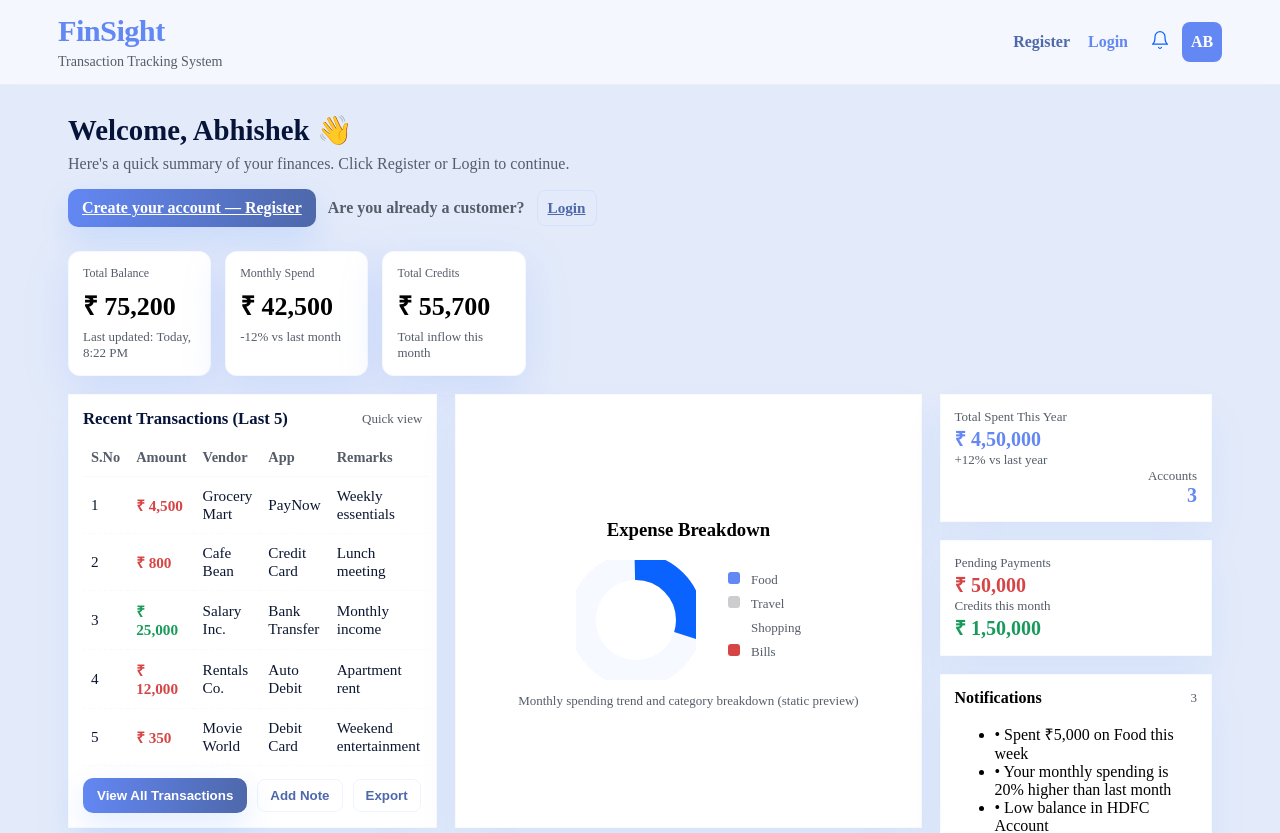
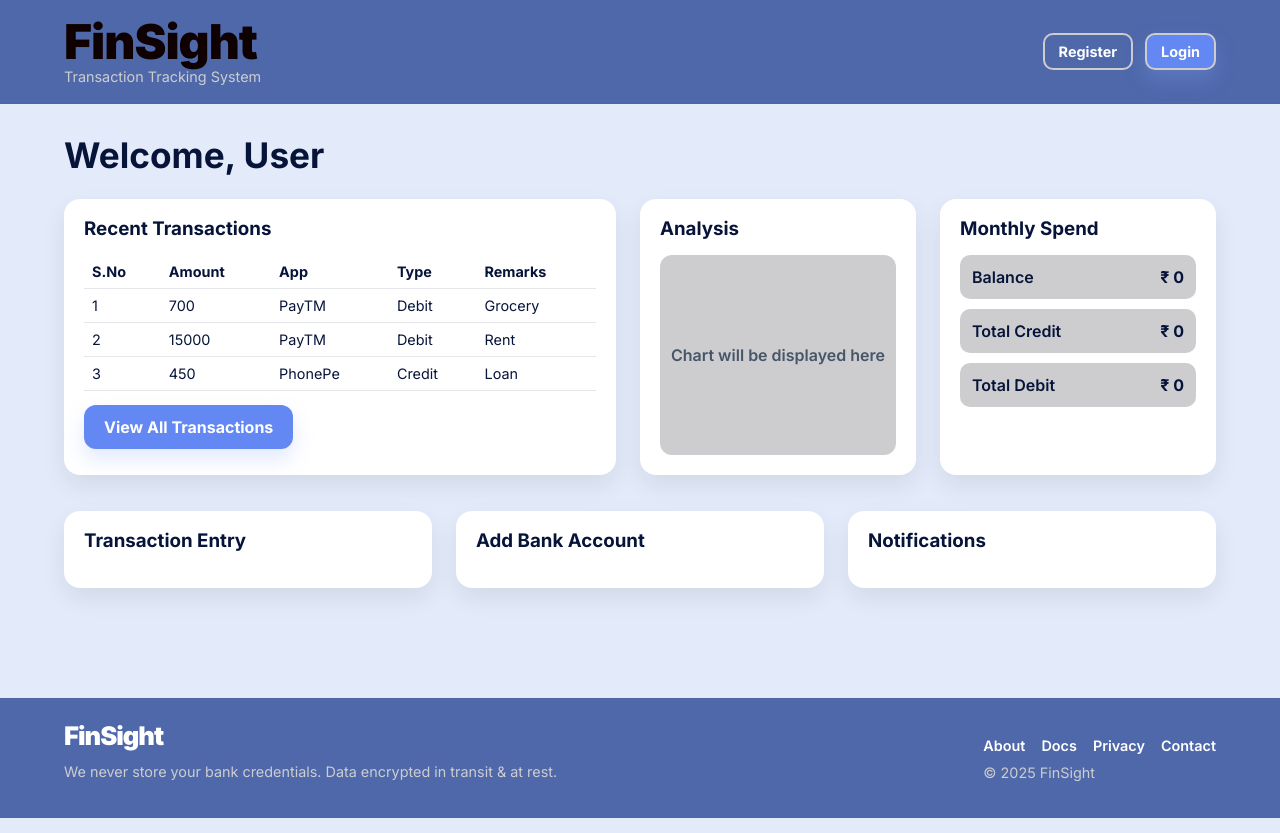
Before and after one commit to abhishekhegde12/FinSight, an Angular app: page /user-dashboard in a window 1280 px wide. Shown: the top 833 px of the page. Built offline with nearby package versions, Linux system fonts and the light colour scheme.

Commit message:
dashboardUpdates after reset

```diff
--- a/package.json
+++ b/package.json
@@ -43,6 +43,7 @@
     "@types/express": "^5.0.1",
     "@types/jasmine": "~5.1.0",
     "@types/node": "^20.17.19",
+    "baseline-browser-mapping": "^2.9.11",
     "jasmine-core": "~5.9.0",
     "karma": "~6.4.0",
     "karma-chrome-launcher": "~3.2.0",
--- a/src/app/dashboard/dashboard.css
+++ b/src/app/dashboard/dashboard.css
@@ -1,145 +1,300 @@
-/* src/app/welcome/welcome.component.css */
+/* src/app/welcome/welcome.css */
 
-/* palette / base */
-:root{
-  --primary: #0b63ff;
-  --primary-2: #063f9a;
-  --accent: #06b6d4;
-  --gold: #f59e0b;
-  --muted: #50565f;
-  --card: #ffffff;
-  --shadow-primary: rgba(11,99,255,0.06);
-  --radius: 14px;
+/* load Inter for good typography */
+@import url('https://fonts.googleapis.com/css2?family=Inter:wght@300;400;600;700;800;900&display=swap');
+
+*, *::before, *::after { box-sizing: border-box; }
+
+:host {
+  display: block;
+  min-height: 100vh;
 }
 
-* { box-sizing: border-box; }
-html, body { height: 100%; }
 body {
   margin: 0;
-  font-family: "Inter", system-ui, -apple-system, "Segoe UI", Roboto, Arial;
-  background: linear-gradient(180deg,#fbfdff,#f6f9ff);
-  color: #07143a;
-  -webkit-font-smoothing: antialiased;
-  -moz-osx-font-smoothing: grayscale;
+  line-height: 1.5;
 }
 
-/* header */
-header { background: rgba(255,255,255,0.6); backdrop-filter: blur(6px); border-bottom: 1px solid rgba(7,20,58,0.04); position: sticky; top: 0; z-index: 60; }
-header .container { max-width: 1200px; margin: 0 auto; padding: 14px 18px; display:flex; align-items:center; justify-content:space-between; }
-.brand-wrap { text-align: left; flex: 1; }
-.brand { font-weight: 900; font-size: 1.9rem; color: var(--primary); letter-spacing: -0.6px; }
-.tagline { color: var(--muted); font-size: 0.88rem; margin-top: 4px; }
-.header-right { display:flex; gap:12px; align-items:center; }
-.avatar { width:40px; height:40px; border-radius:8px; background:var(--primary); color:#fff; display:flex; align-items:center; justify-content:center; font-weight:900; }
+:host, body {
+  font-family: 'Inter', system-ui, -apple-system, "Segoe UI", Roboto, Arial, sans-serif;
+  color: var(--text-dark);
+}
+h1, h2, h3, h4 { color: var(--text-dark); line-height: 1.1; margin-top: 0; }
+h1 { font-size: clamp(2rem, 5vw, 3.2rem); margin-bottom: 0.5em; }
+h2 { font-size: clamp(1.5rem, 3.5vw, 2.2rem); margin-bottom: 0.8em; }
+a{ text-decoration:none; color:inherit; }
 
-/* anchor styles */
-.header-right a { text-decoration: none; font-weight: 700; }
-.link-register { color: var(--primary-2); margin-right:6px; }
-.link-login { color: var(--primary); margin-right:10px; }
-
-/* layout wrapper */
-.main { max-width: 1180px; margin: 22px auto; padding: 6px 18px 48px; }
-
-/* welcome row */
-.welcome-row { display:flex; gap:24px; align-items:flex-start; justify-content:space-between; flex-wrap:wrap; }
-.welcome-left { flex: 1 1 58%; min-width:280px; }
-.welcome-title { margin: 0; font-size: 1.8rem; font-weight: 900; color: #07143a; }
-.welcome-sub { margin: 8px 0 0; color: var(--muted); }
-
-/* CTA inline */
-.cta-inline { margin-top: 16px; display:flex; align-items:center; gap:12px; flex-wrap:wrap; }
-.btn { padding: 10px 14px; border-radius: 10px; font-weight: 800; cursor: pointer; border: 0; }
-.btn-primary { background: linear-gradient(90deg, var(--primary), var(--primary-2)); color: #fff; box-shadow: 0 12px 32px rgba(11,99,255,0.12); }
-.btn-outline { background: transparent; border: 1px solid rgba(11,99,255,0.07); color: var(--primary-2); padding: 8px 12px; border-radius: 8px; }
-.btn.small { padding: 8px 10px; font-size: 0.95rem; }
-.already { color: var(--muted); font-weight: 700; }
-
-/* KPI Row */
-.kpi-row { display:flex; gap:14px; align-items:stretch; flex:0 1 40%; justify-content:flex-end; min-width:260px; }
-.kpi-card { background: var(--card); border-radius: 12px; padding: 14px; width: 220px; box-shadow: 0 14px 40px var(--shadow-primary); border:1px solid rgba(11,99,255,0.04); }
-.kpi-label { font-size: 12px; color: var(--muted); margin-bottom: 6px; }
-.kpi-value { font-weight: 800; font-size: 20px; }
-.kpi-value.large { font-size: 26px; }
-.kpi-meta { color: var(--muted); font-size: 13px; margin-top: 6px; }
-
-/* dashboard grid */
-.dashboard-grid { display:grid; gap:18px; grid-template-columns: 1fr; margin-top:18px; }
-
-/* responsive grid placements for large screens */
-@media(min-width:1024px){
-  .dashboard-grid { grid-template-columns: repeat(12, 1fr); grid-auto-rows: minmax(120px, auto); }
-  .box-recent { grid-column: 1 / span 4; grid-row: 1 / span 2; }
-  .box-analysis { grid-column: 5 / span 5; grid-row: 1 / span 2; }
-  .right-stack { grid-column: 10 / span 3; grid-row: 1 / span 3; display:flex; flex-direction:column; gap:18px; }
-  .action-boxes { grid-column: 1 / span 9; display:grid; grid-template-columns: repeat(3,1fr); gap:18px; }
+.main {
+  max-width: 1300px;
+  margin: 0 auto;
+  padding: 36px 5vw 64px;
 }
 
-/* tablet */
-@media(min-width:768px) and (max-width:1023px){
-  .dashboard-grid { grid-template-columns: repeat(2, 1fr); }
-  .box-recent { grid-column: 1 / span 2; }
-  .box-analysis { grid-column: 1 / span 2; }
-  .right-stack { grid-column: 2 / span 1; }
-  .action-boxes { grid-column: 1 / span 2; grid-template-columns: repeat(3,1fr); }
+.topnav {
+  display:flex;
+  align-items:center;
+  justify-content:space-between;
+  gap:20px;
+  padding:18px 5vw;
+  background: var(--primary-2); /* Dark Blue Header BG */
+  backdrop-filter: blur(4px);
+  border-bottom: 1px solid rgba(13, 31, 85, 0.04);
+  position: sticky;
+  top: 0;
+  z-index: 60;
+}
+.brand-wrap{
+  text-align:left;
+  flex:0 0 auto;
+  display: flex;
+  flex-direction: column;
+}
+.brand{
+  font-weight:900;
+  font-size:3rem;
+  color:#0f0101; /* FINISHED BRAND COLOR: #0F0101 */
+  letter-spacing:-1px;
+  line-height: 1;
+}
+.tagline{
+  color:var(--accent); /* Light blue for tagline */
+  font-size:0.9rem;
+  margin-top:2px;
+}
+.header-cta{ display:flex; gap:12px; align-items:center; }
+.header-cta .btn {
+  padding: 8px 14px;
+  border-radius: 10px;
+  font-size: 0.9rem;
+  color: var(--card); /* Ensure header links are white */
+  border-color: var(--accent);
+  cursor: pointer;
+}
+.header-cta .btn-primary {
+  background: var(--primary);
+  color: var(--card);
 }
 
-/* card base */
-.content-box { background: var(--card); border-radius: var(--radius); padding: 14px; box-shadow: 0 20px 40px rgba(11,99,255,0.06); border: 1px solid rgba(11,99,255,0.03); }
-.card-header { margin-bottom: 10px; display:flex; align-items:center; justify-content:space-between; }
+/* --- BUTTONS & CTAS --- */
+.btn{
+  display:inline-flex;
+  align-items:center;
+  justify-content:center;
+  gap:8px;
+  padding:10px 18px;
+  border-radius:12px;
+  cursor:pointer;
+  font-weight:700;
+  white-space: nowrap;
+  transition: all 0.2s;
+  border: 2px solid transparent;
+}
+.btn-primary{
+  background: var(--primary);
+  color:var(--card);
+  box-shadow: 0 10px 20px var(--shadow-primary);
+}
+.btn-primary:hover{ background: var(--primary-2); }
 
-/* transactions table */
-.box-recent h3 { margin: 0; font-size: 1.05rem; color: #07143a; }
-.tx-table { width: 100%; border-collapse: collapse; font-size: 0.95rem; color: #0b1730; margin-top: 8px; }
-.tx-table thead th { text-align: left; padding: 10px 8px; color: var(--muted); font-size: 0.9rem; font-weight: 700; border-bottom: 1px solid rgba(11,99,255,0.03); }
-.tx-table tbody td { padding: 10px 8px; border-bottom: 1px dashed rgba(11,99,255,0.03); }
-.amt.debit { color: #d64545; font-weight: 700; }
-.amt.credit { color: #1a9a5a; font-weight: 700; }
+.btn-outline{
+  background: transparent;
+  border-color: var(--primary);
+  color: var(--primary-2);
+}
+.btn-outline:hover{
+  background: var(--accent);
+  color: var(--text-dark);
+}
 
-.tx-actions { display:flex; gap:10px; margin-top:12px; align-items:center; flex-wrap:wrap; }
+.btn-accent{
+  background: var(--card); /* White button for the careers section */
+  color: var(--primary);
+  font-weight: 800;
+  box-shadow: 0 10px 20px rgba(0,0,0,0.1);
+}
+.btn-accent:hover{ background: var(--primary); color: var(--card); }
 
-/* analysis card */
-.box-analysis { display:flex; align-items:center; justify-content:center; min-height: 260px; }
-.analysis-inner { text-align:center; padding:12px; }
-.analysis-row { display:flex; align-items:center; gap:18px; justify-content:center; }
-.donut-svg { width:120px; height:120px; display:inline-block; }
+.btn.large{
+  padding:14px 28px;
+  border-radius:14px;
+  font-size:1.05rem;
+  font-weight: 800;
+  box-shadow: 0 18px 48px var(--shadow-primary);
+}
+.text-link{ color: var(--primary); font-weight: 600; border-bottom: 2px solid var(--accent); }
 
-/* legend */
-.chart-legend { display:inline-block; margin-left:14px; vertical-align:middle; text-align:left; }
-.legend-item { font-size:13px; color: var(--muted); margin-bottom:8px; }
-.legend-dot { width:12px; height:12px; display:inline-block; margin-right:8px; border-radius:3px; }
-.legend-dot.blue { background: var(--primary); }
-.legend-dot.teal { background: var(--accent); }
-.legend-dot.gold { background: var(--gold); }
-.legend-dot.red { background: #d64545; }
+.cta-block{ display:flex; align-items:center; gap:20px; flex-wrap:wrap; margin-top: 24px; }
 
-/* right stack */
-.right-stack .card { padding:14px; }
-.stat-value { font-weight: 900; font-size: 20px; color: var(--primary); }
-.small-muted { color: var(--muted); font-size: 13px; }
 
-/* action tiles */
-.tiles { display:grid; grid-template-columns: repeat(3,1fr); gap:12px; margin-top:8px; }
-@media(max-width:1023px){ .tiles { grid-template-columns: repeat(2,1fr); } }
-@media(max-width:640px){ .tiles { grid-template-columns: 1fr; } }
-.tile { display:flex; gap:12px; align-items:center; padding:16px; border-radius:12px; color:#fff; background: linear-gradient(90deg, var(--primary), var(--primary-2)); box-shadow: 0 12px 30px rgba(11,99,255,0.08); }
-.tile-icon { width:44px; height:44px; border-radius:8px; background: rgba(255,255,255,0.12); display:flex; align-items:center; justify-content:center; font-size:18px; }
-.tile-text { font-weight: 800; }
+/* MAIN */
+.main {
+  max-width: 1300px;
+  margin: auto;
+  padding: 32px 5vw 60px;
+}
 
-/* action-box small CTAs */
-.action-box { padding: 18px; display:flex; flex-direction:column; align-items:center; justify-content:center; gap:8px; border-radius:12px; border:1px dashed rgba(11,99,255,0.08); background: linear-gradient(180deg,#ffffff,#fbfdff); cursor:pointer; transition:all 0.18s ease; }
-.action-box:hover { box-shadow: 0 14px 30px rgba(11,99,255,0.06); transform: translateY(-4px); }
-.action-icon { font-size: 22px; color: var(--primary); }
-.action-title { font-weight: 800; color: #07143a; }
+.welcome {
+  margin-bottom: 24px;
+}
 
-/* footer */
-footer { margin-top:36px; padding:18px 12px; background:transparent; border-top: 1px solid rgba(7,20,58,0.04); }
-.footer-inner { max-width:1180px; margin: 0 auto; display:flex; align-items:center; justify-content:space-between; gap:16px; color:var(--muted); flex-wrap:wrap; }
-.footer-inner .brand { font-weight:900; color:var(--primary); }
+/* FIRST SECTION */
+.first {
+  display: grid;
+  grid-template-columns: 2fr 1fr 1fr;
+  gap: 24px;
+}
+.card .btn {
+  margin-top: 14px;
+  align-self: flex-end;
+}
 
-/* responsive tweaks */
-@media(max-width:640px){
-  .kpi-row { width:100%; display:flex; gap:8px; margin-top:12px; justify-content:flex-start; flex-wrap:wrap; }
-  .welcome-title { font-size: 1.4rem; }
-  .cta-inline { gap:8px; }
-  .box-recent, .box-analysis { grid-column: auto !important; grid-row: auto !important; }
+/* SECOND SECTION */
+.second {
+  display: grid;
+  grid-template-columns: repeat(3, 1fr);
+  gap: 24px;
+  margin-top: 36px;
 }
+
+/* CARD */
+.card {
+  background: var(--card);
+  padding: 20px;
+  border-radius: 16px;
+  box-shadow: 0 10px 25px rgba(0,0,0,0.08);
+}
+
+.card h3 {
+  margin-bottom: 16px;
+}
+
+/* TABLE */
+.trans-table {
+  width: 100%;
+  border-collapse: collapse;
+  font-size: 0.9rem;
+}
+
+.trans-table th,
+.trans-table td {
+  padding: 8px;
+  text-align: left;
+  border-bottom: 1px solid #e5e7eb;
+}
+
+/* KPI */
+.kpi {
+  display: flex;
+  justify-content: space-between;
+  padding: 12px;
+  background: var(--accent);
+  border-radius: 10px;
+  margin-bottom: 10px;
+  font-weight: 600;
+}
+
+/* PLACEHOLDER */
+.placeholder {
+  height: 200px;
+  background: var(--accent);
+  border-radius: 12px;
+  display: flex;
+  align-items: center;
+  justify-content: center;
+  font-weight: 600;
+  color: #475569;
+}
+
+.placeholder.small {
+  height: 120px;
+}
+
+/* --- FOOTER (Dark Blue Background) --- */
+.site-footer{
+  margin-top:50px;
+  padding:24px 5vw;
+  border-top:1px solid rgba(7,20,58,0.04);
+  background: var(--primary-2); /* Dark Blue */
+}
+.footer-inner{
+  max-width: 1300px;
+  margin: 0 auto;
+  display:flex;
+  align-items:center;
+  justify-content:space-between;
+  gap:20px;
+  flex-wrap:wrap;
+  color:var(--accent); /* Light blue text on dark background */
+  font-size: 0.9rem;
+}
+.footer-inner .brand { font-size: 1.6rem; margin-bottom: 4px; color: var(--card); }
+.foot-links{ display: flex; gap: 16px; }
+.foot-links a { color: var(--card); font-weight: 600; }
+.copyright{ margin-top: 10px; }
+
+/* --- RESPONSIVE RULES --- */
+
+/*Tablet & Smaller Desktop*/
+
+/* @media (max-width: 1199px){
+  .hero{
+    grid-template-columns: 1fr 400px;
+    gap: 32px;
+  }
+  .feature-grid, .test-grid {
+    grid-template-columns: repeat(2, 1fr);
+  }
+} */
+
+/*Mobile & Tablet Portrait*/
+/* @media (max-width: 768px){
+  .header-cta{ display:none; }
+  .brand{ font-size:2.2rem; }
+  .tagline{ display: block; }
+  .topnav { padding: 18px 24px; }
+  .main { padding: 36px 24px 64px; }
+
+  .hero{
+    grid-template-columns: 1fr;
+    gap: 24px;
+  }
+  .hero-right{ order: -1; margin-bottom: 12px; }
+  .mock-card{ max-width: 400px; margin-left: auto; margin-right: auto; }
+
+  .feature-grid, .test-grid, .steps{
+    grid-template-columns: 1fr;
+  }
+
+  .careers-inner{ flex-direction: column; align-items: stretch; text-align: center; }
+  .careers-right { margin-top: 12px; }
+  .careers-right .btn-accent { width: 100%; max-width: 300px; margin: 0 auto; }
+} */
+
+/* Very Small Mobile */
+/* @media (max-width: 480px) {
+    .cta-block{
+      flex-direction: column;
+      align-items: stretch;
+    }
+    .cta-block .btn.large { width: 100%; }
+    .kpi { padding: 10px; }
+    .trust{ flex-direction: column; }
+    .footer-inner { flex-direction: column; align-items: flex-start; }
+    .foot-links { margin-top: 10px; }
+} */
+@media (max-width: 768px){
+  .topnav {
+    position: relative;
+    flex-direction: column;
+    align-items: flex-start;
+  }
+
+  .header-cta {
+    display: flex;
+    margin-top: 12px;
+  }
+
+  .main {
+    padding-top: 24px;
+  }
+}
--- a/src/app/dashboard/dashboard.html
+++ b/src/app/dashboard/dashboard.html
@@ -1,252 +1,132 @@
-<!-- src/app/welcome/welcome.component.html -->
-<header>
-  <div class="container">
+<header class="topnav">
   <div class="brand-wrap">
     <div class="brand">FinSight</div>
     <div class="tagline">Transaction Tracking System</div>
   </div>
-
-    <div class="header-right">
-      <!-- Replace routerLink if you want plain anchors -->
-      <a routerLink="/register" class="link-register">Register</a>
-      <a routerLink="/login" class="link-login">Login</a>
-
-      <div class="notif" title="Notifications" aria-hidden="true">
-        <!-- inline bell SVG to avoid extra deps -->
-        <svg xmlns="http://www.w3.org/2000/svg" width="20" height="20" viewBox="0 0 24 24" fill="none"
-             stroke="#0b63ff" stroke-width="1.5" stroke-linecap="round" stroke-linejoin="round">
-          <path d="M18 8a6 6 0 0 0-12 0c0 7-3 9-3 9h18s-3-2-3-9"/>
-          <path d="M13.73 21a2 2 0 0 1-3.46 0"/>
-        </svg>
-      </div>
-
-      <div class="avatar">AB</div>
-    </div>
+  <div class="header-cta">
+    <a [routerLink]="['/register']" class="btn btn-outline">Register</a>
+    <a [routerLink]="['/login']" class="btn btn-primary">Login</a>
   </div>
 </header>
 
 <main class="main">
-  <!-- Welcome + KPIs -->
-  <section class="welcome-row">
-    <div class="welcome-left">
-      <h1 class="welcome-title">Welcome, Abhishek 👋</h1>
-      <p class="welcome-sub">Here's a quick summary of your finances. Click Register or Login to continue.</p>
 
-      <div class="cta-inline">
-        <a routerLink="/register" class="btn btn-primary">Create your account — Register</a>
+  <h2 class="welcome">Welcome, User</h2>
 
-        <span class="already">Are you already a customer?</span>
-        <a routerLink="/login" class="btn btn-outline small">Login</a>
-      </div>
-    </div>
-
-    <div class="kpi-row" aria-hidden="true">
-      <div class="kpi-card">
-        <div class="kpi-label">Total Balance</div>
-        <div class="kpi-value large">₹ 75,200</div>
-        <div class="kpi-meta small-muted">Last updated: Today, 8:22 PM</div>
-      </div>
-
-      <div class="kpi-card">
-        <div class="kpi-label">Monthly Spend</div>
-        <div class="kpi-value large debit">₹ 42,500</div>
-        <div class="kpi-meta small-muted">-12% vs last month</div>
-      </div>
-
-      <div class="kpi-card">
-        <div class="kpi-label">Total Credits</div>
-        <div class="kpi-value large credit">₹ 55,700</div>
-        <div class="kpi-meta small-muted">Total inflow this month</div>
-      </div>
-    </div>
-  </section>
-
-  <!-- Dashboard grid -->
-  <section id="dashboard" class="dashboard-grid">
+  <!-- FIRST SECTION -->
+  <section class="first">
 
     <!-- Recent Transactions -->
-    <div class="content-box box-recent">
-      <div class="card-header">
-        <h3>Recent Transactions (Last 5)</h3>
-        <div class="small-muted">Quick view</div>
-      </div>
+    <div class="card recent">
+      <h3>Recent Transactions</h3>
 
-      <table class="tx-table" aria-label="Recent transactions">
+      <table class="trans-table">
         <thead>
           <tr>
             <th>S.No</th>
             <th>Amount</th>
-            <th>Vendor</th>
             <th>App</th>
+            <th>Type</th>
             <th>Remarks</th>
           </tr>
         </thead>
         <tbody>
           <tr>
             <td>1</td>
-            <td class="amt debit">₹ 4,500</td>
-            <td>Grocery Mart</td>
-            <td>PayNow</td>
-            <td>Weekly essentials</td>
+            <td>700</td>
+            <td>PayTM</td>
+            <td>Debit</td>
+            <td>Grocery</td>
           </tr>
           <tr>
             <td>2</td>
-            <td class="amt debit">₹ 800</td>
-            <td>Cafe Bean</td>
-            <td>Credit Card</td>
-            <td>Lunch meeting</td>
+            <td>15000</td>
+            <td>PayTM</td>
+            <td>Debit</td>
+            <td>Rent</td>
           </tr>
           <tr>
             <td>3</td>
-            <td class="amt credit">₹ 25,000</td>
-            <td>Salary Inc.</td>
-            <td>Bank Transfer</td>
-            <td>Monthly income</td>
-          </tr>
-          <tr>
-            <td>4</td>
-            <td class="amt debit">₹ 12,000</td>
-            <td>Rentals Co.</td>
-            <td>Auto Debit</td>
-            <td>Apartment rent</td>
-          </tr>
-          <tr>
-            <td>5</td>
-            <td class="amt debit">₹ 350</td>
-            <td>Movie World</td>
-            <td>Debit Card</td>
-            <td>Weekend entertainment</td>
+            <td>450</td>
+            <td>PhonePe</td>
+            <td>Credit</td>
+            <td>Loan</td>
           </tr>
         </tbody>
       </table>
 
-      <div class="tx-actions">
-        <button class="btn btn-primary">View All Transactions</button>
-        <button class="btn btn-outline">Add Note</button>
-        <button class="btn btn-outline">Export</button>
+      <a class="btn btn-primary small">View All Transactions</a>
+    </div>
+
+    <!-- Analysis -->
+    <div class="card analysis">
+      <h3>Analysis</h3>
+      <div class="placeholder">
+        Chart will be displayed here
       </div>
     </div>
 
-    <!-- Analysis / chart placeholder -->
-    <div class="content-box box-analysis">
-      <div class="analysis-inner">
-        <h3>Expense Breakdown</h3>
-        <div class="analysis-row">
-          <svg class="donut-svg" viewBox="0 0 36 36" role="img" aria-label="donut">
-            <circle r="16" cx="18" cy="18" fill="transparent" stroke="#f6f9ff" stroke-width="8"></circle>
-            <circle r="16" cx="18" cy="18" fill="transparent" stroke="#0b63ff" stroke-width="8" stroke-dasharray="30 70" transform="rotate(-90 18 18)"></circle>
-            <circle r="10" cx="18" cy="18" fill="#fff"></circle>
-          </svg>
+    <!-- Monthly Spend -->
+    <div class="card monthly">
+      <h3>Monthly Spend</h3>
 
-          <div class="chart-legend">
-            <div class="legend-item"><span class="legend-dot blue"></span> Food</div>
-            <div class="legend-item"><span class="legend-dot teal"></span> Travel</div>
-            <div class="legend-item"><span class="legend-dot gold"></span> Shopping</div>
-            <div class="legend-item"><span class="legend-dot red"></span> Bills</div>
-          </div>
+      <div class="kpi">
+        <span>Balance</span>
+        <strong>₹ 0</strong>
       </div>
 
-        <p class="small-muted">Monthly spending trend and category breakdown (static preview)</p>
-      </div>
+      <div class="kpi">
+        <span>Total Credit</span>
+        <strong>₹ 0</strong>
       </div>
 
-    <!-- Right column stack -->
-    <div class="right-stack">
-      <div class="content-box card">
-        <div class="card-row">
-          <div>
-            <div class="small-muted">Total Spent This Year</div>
-            <div class="stat-value">₹ 4,50,000</div>
-            <div class="small-muted">+12% vs last year</div>
+      <div class="kpi">
+        <span>Total Debit</span>
+        <strong>₹ 0</strong>
       </div>
-          <div style="text-align:right">
-            <div class="small-muted">Accounts</div>
-            <div class="stat-value" style="color:var(--primary)">3</div>
-          </div>
-        </div>
-      </div>
-
-      <div class="content-box card">
-        <div class="card-row">
-          <div>
-            <div class="small-muted">Pending Payments</div>
-            <div class="stat-value" style="color:#d64545">₹ 50,000</div>
-          </div>
-          <div>
-            <div class="small-muted">Credits this month</div>
-            <div class="stat-value" style="color:#1a9a5a">₹ 1,50,000</div>
-          </div>
-        </div>
-      </div>
-
-      <div class="content-box card">
-        <div style="display:flex; align-items:center; justify-content:space-between">
-          <div style="font-weight:800">Notifications</div>
-          <div class="small-muted">3</div>
-        </div>
-        <ul class="notif-list">
-          <li>• Spent ₹5,000 on Food this week</li>
-          <li>• Your monthly spending is 20% higher than last month</li>
-          <li>• Low balance in HDFC Account</li>
-        </ul>
-      </div>
-    </div>
-
-    <!-- Action boxes -->
-    <div class="action-boxes">
-      <button class="action-box content-box">
-        <div class="action-icon">＋</div>
-        <div class="action-title">Add New Bank Account</div>
-        <div class="small-muted">Connect a new financial source</div>
-      </button>
-
-      <button class="action-box content-box">
-        <div class="action-icon">✎</div>
-        <div class="action-title">Purpose Entry</div>
-        <div class="small-muted">Categorize transactions</div>
-      </button>
-
-      <button class="action-box content-box">
-        <div class="action-icon">⬇</div>
-        <div class="action-title">Export Data</div>
-        <div class="small-muted">Download CSV / Excel</div>
-      </button>
     </div>
 
   </section>
 
-  <!-- quick tiles -->
-  <section class="quick-tiles">
-    <div class="tiles">
-      <div class="tile">
-        <div class="tile-icon">📄</div>
-        <div class="tile-text">All Transactions</div>
+  <!-- SECOND SECTION -->
+  <section class="second">
+
+    <!-- Transaction Entry -->
+    <div class="card">
+      <h3>Transaction Entry</h3>
+
     </div>
-      <div class="tile">
-        <div class="tile-icon">📝</div>
-        <div class="tile-text">Add Notes</div>
+
+    <!-- Add Bank -->
+    <div class="card">
+      <h3>Add Bank Account</h3>
+
     </div>
-      <div class="tile">
-        <div class="tile-icon">⬇</div>
-        <div class="tile-text">Export Data</div>
+
+    <!-- Notifications -->
+    <div class="card">
+      <h3>Notifications</h3>
+
     </div>
-    </div>
+
   </section>
+
 </main>
 
-<footer>
+<footer class="site-footer">
   <div class="footer-inner">
-    <div>
+    <div class="left">
       <div class="brand">FinSight</div>
-      <div class="small-muted">We never store your bank credentials. Data encrypted in transit &amp; at rest.</div>
-      <div class="small-muted">© 2025 FinSight</div>
+      <p class="muted">We never store your bank credentials. Data encrypted in transit &amp; at rest.</p>
     </div>
-
-    <div class="footer-links">
-      <a class="small-muted" href="#">About</a>
-      <a class="small-muted" href="#">Docs</a>
-      <a class="small-muted" href="#">Privacy</a>
-      <a class="small-muted" href="#">Contact</a>
+    <div class="right">
+      <nav class="foot-links">
+        <a href="#">About</a>
+        <a href="#">Docs</a>
+        <a href="#">Privacy</a>
+        <a href="#">Contact</a>
+      </nav>
+      <div class="copyright">© 2025 FinSight</div>
     </div>
   </div>
 </footer>
```
Also changed, not shown: 1 other file (tests, documents, lock files or other folders). Lines whose indentation alone changed are shown as unchanged.
